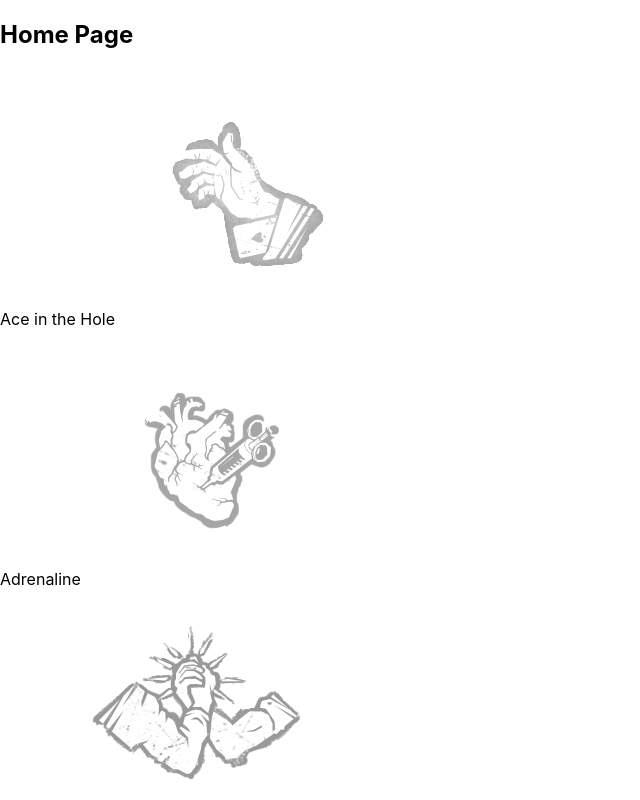
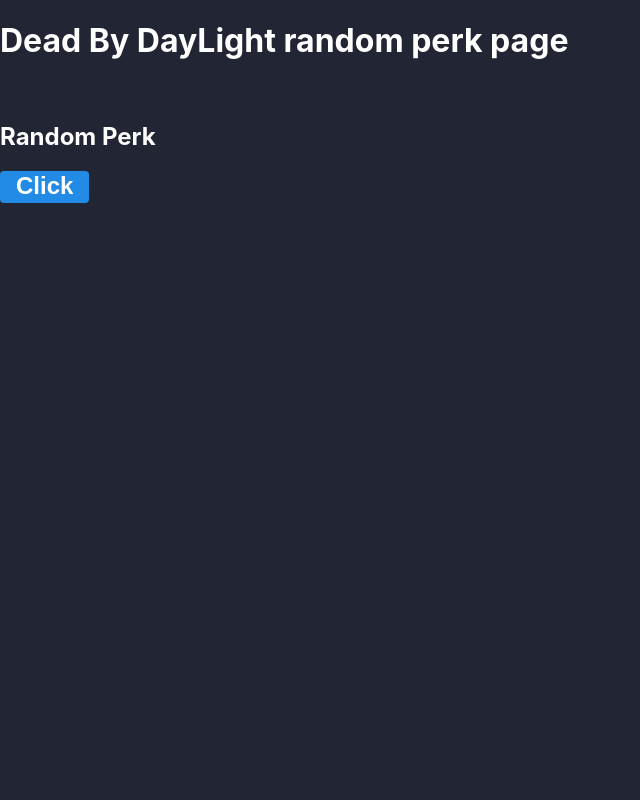
Before and after one commit to reader-wh94/dbd-random-perk, a React (Create React App) app: page / in a window 1280 px wide. Shown: the top 800 px of the page, without its empty margins (0-640 px from the left). Built offline with nearby package versions, Linux system fonts and the light colour scheme.

Commit message:
feat: Add random perk button

```diff
--- a/package.json
+++ b/package.json
@@ -6,9 +6,11 @@
     "@testing-library/jest-dom": "^5.11.4",
     "@testing-library/react": "^11.1.0",
     "@testing-library/user-event": "^12.1.10",
+    "polished": "^4.1.3",
     "react": "^17.0.1",
     "react-dom": "^17.0.1",
     "react-scripts": "4.0.3",
+    "styled-components": "^5.3.0",
     "web-vitals": "^1.0.1"
   },
   "scripts": {
--- /dev/null
+++ b/src/App.css
@@ -0,0 +1,4 @@
+body {
+  background: #222534;
+  color: white;
+}
--- a/src/App.js
+++ b/src/App.js
@@ -1,5 +1,5 @@
 import Home from './component/Home';
-import SurvivorPerk from './component/SurvivorPerk';
+import styles from './App.css';
 
 function App() {
   return (
--- a/src/component/Home.js
+++ b/src/component/Home.js
@@ -1,13 +1,21 @@
 import React from 'react';
+import styled from 'styled-components';
 import SurvivorPerk from './SurvivorPerk';
 
 function Home() {
   return (
-    <div>
-      <h2>Home Page</h2>
+    <Basic>
+      <h1>Dead By DayLight random perk page</h1>
+      <br />
+      <h2>Random Perk</h2>
       <SurvivorPerk />
-    </div>
+    </Basic>
   );
 }
 
+const Basic = styled.div`
+  .h1 {
+    text-align: center;
+  }
+`;
 export default Home;
--- a/src/component/SurvivorPerk.js
+++ b/src/component/SurvivorPerk.js
@@ -1,24 +1,93 @@
-import React from 'react';
+import React, {  useState } from 'react';
 import data from './Survivor.json';
+import styled from 'styled-components';
+import { darken, lighten } from 'polished';
 
 function SurvivorPerk () {
+  const perks = data.perks;
+  const perksNum = perks.length;
+  let [imgData, setImgData] = useState();
 
-  let ImgData = data.perks.map((detail, index) => {
+  function getRandom(totalIndex, selectNumber) {
+    let randomArray = [];
+    for (let i = 0; i < selectNumber; i++) {
+      let randomNumber = Math.floor(Math.random() * totalIndex);
+      if(randomArray.indexOf(randomNumber) === -1) {
+        randomArray.push(randomNumber);
+      } else {
+        i--;
+      }
+    }
+    return randomArray;
+  }
 
-    return (
-      <div key={index}>
-        <span>{detail.name}</span>
-        <img src={detail.url} />
-      </div>
-    );
-  });
+  function SelectPerks() {
+    let array = getRandom(perksNum, 4);
+    console.log(array);
+
+    setImgData(array.map((detail, index) => {
+      return (
+        <div key={index}>
+          <img className="img" src={perks[detail].url} alt="pic" />
+          <span className="perkName">{perks[detail].name}</span>
+        </div>
+      );
+    }));
+  }
 
   return (
-    <>
-      {ImgData}
-    </>
+    <Card>
+      <PerkButton onClick={SelectPerks}>
+        Click
+      </PerkButton>
+      {imgData}
+    </Card>
   );
 
 }
 
+const Card = styled.div`
+  display: flex;
+  float: left;
+
+  .perkName {
+    font-size: 20px;
+    color: #d9d9d9;
+  }
+  .img {
+    height: 85%;
+  }
+`;
+
+const PerkButton = styled.button`
+  /* 공통 스타일 */
+  display: inline-flex;
+  outline: none;
+  border: none;
+  border-radius: 4px;
+  color: white;
+  font-weight: bold;
+  cursor: pointer;
+  padding-left: 1rem;
+  padding-right: 1rem;
+
+  /* 크기 */
+  height: 2rem;
+  font-size: 1.5rem;
+
+  /* 색상 */
+  background: #228be6;
+  &:hover {
+    background: ${lighten(0.1, '#228be6')};
+  }
+  &:active {
+    background: ${darken(0.1, '#228be6')};
+  }
+
+  /* 기타 */
+  & + & {
+    margin-left: 1rem;
+  }
+`;
+
 export default SurvivorPerk;
```
